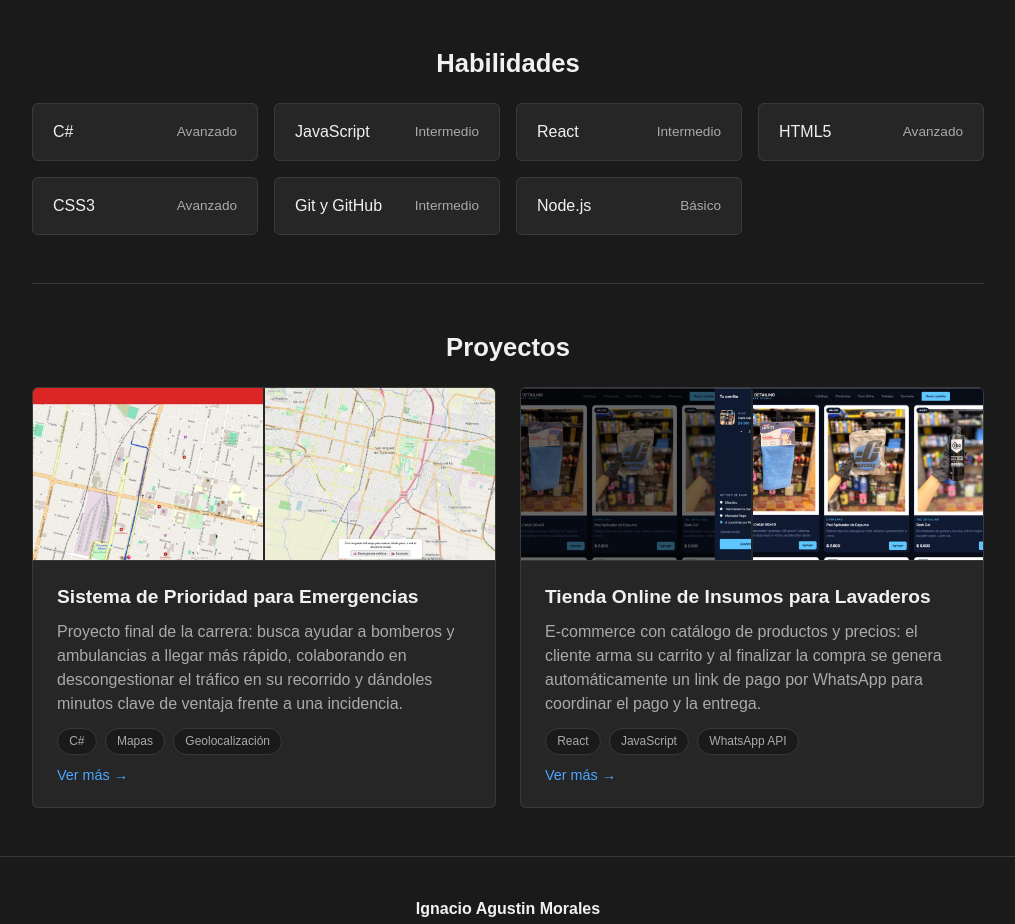
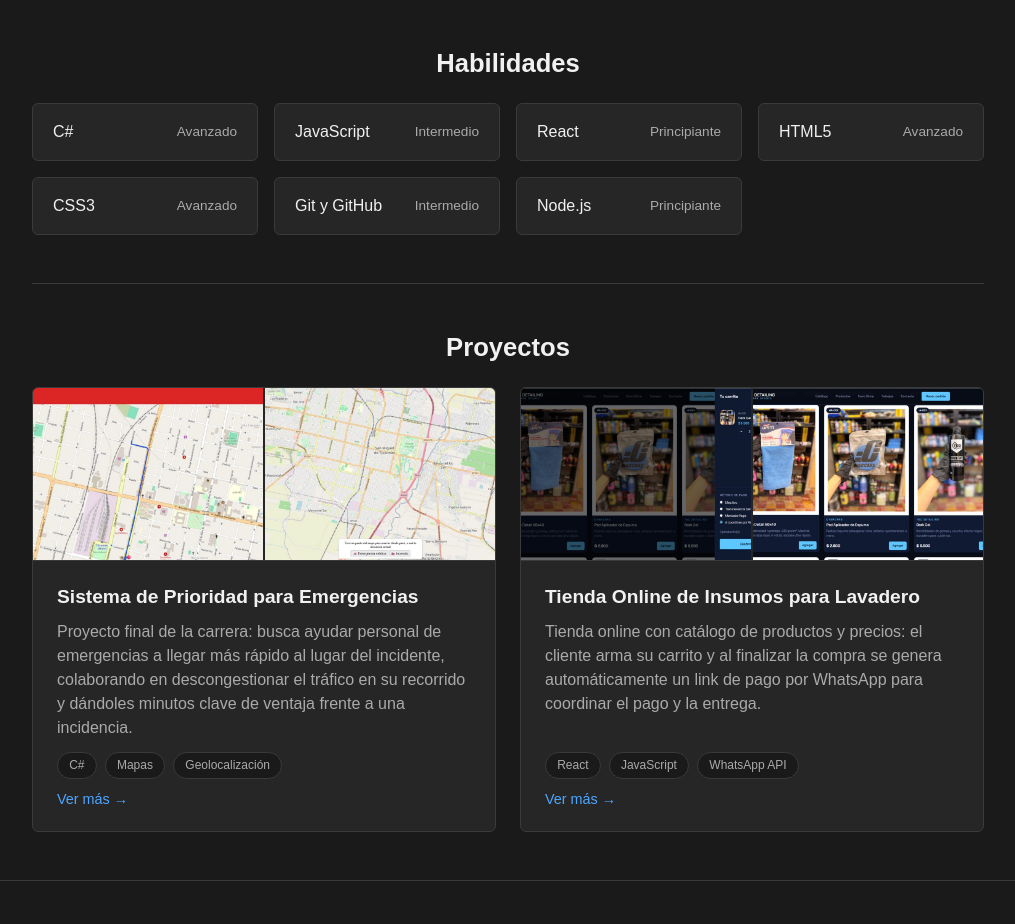
Before and after one commit to agucho03/tp1-react-portafolio-morales-ignacio-agustin, a React (Vite) app: page / in a window 1280 px wide. Shown: the part 660-1584 px from the top of the page, without its empty margins (132-1147 px from the left). Built offline with nearby package versions, Linux system fonts and the light colour scheme.

Commit message:
Header recibe el perfil como objeto guardado en useState, en vez de props sueltas

```diff
--- a/src/App.jsx
+++ b/src/App.jsx
@@ -1,3 +1,4 @@
+import { useState } from 'react'
 import Header from './components/Header'
 import Hero from './components/Hero'
 import About from './components/About'
@@ -9,19 +10,23 @@ import { proyectos } from './data/projects'
 import './App.css'
 
 function App() {
+  // guardo mis datos de perfil como un objeto en un estado
+  const [perfil, setPerfil] = useState({
+    nombre: 'Ignacio Agustin Morales',
+    profesion: 'Estudiante de Programación (UTN)',
+  })
+
   return (
     <>
-      <Header
-        nombre="Ignacio Agustin Morales"
-        profesion="Estudiante de Programación (UTN)"
-      />
+      {/* le paso el objeto perfil entero por props, en vez de nombre y profesion sueltos */}
+      <Header perfil={perfil} />
       <main>
         <Hero />
         <About />
         <Skills habilidades={habilidades} />
         <Projects proyectos={proyectos} />
       </main>
-      <Footer nombre="Ignacio Agustin Morales" />
+      <Footer nombre={perfil.nombre} />
     </>
   )
 }
--- a/src/components/Header.jsx
+++ b/src/components/Header.jsx
@@ -1,16 +1,16 @@
-// Header recibe nombre y profesion por props
-function Header({ nombre, profesion }) {
+// Header recibe el objeto perfil por props (nombre y profesion van adentro)
+function Header({ perfil }) {
   return (
     <header className="header">
       <div className="header__contenido">
-        <span className="header__logo">👨‍💻 {nombre}</span>
+        <span className="header__logo">👨‍💻 {perfil.nombre}</span>
         <nav className="header__nav">
           <a href="#about">Sobre mí</a>
           <a href="#skills">Habilidades</a>
           <a href="#projects">Proyectos</a>
         </nav>
       </div>
-      <p className="header__profesion">{profesion}</p>
+      <p className="header__profesion">{perfil.profesion}</p>
     </header>
   )
 }
--- a/src/data/projects.js
+++ b/src/data/projects.js
@@ -4,16 +4,16 @@ export const proyectos = [
     id: 1,
     titulo: 'Sistema de Prioridad para Emergencias',
     descripcion:
-      'Proyecto final de la carrera: busca ayudar a bomberos y ambulancias a llegar más rápido, colaborando en descongestionar el tráfico en su recorrido y dándoles minutos clave de ventaja frente a una incidencia.',
+      'Proyecto final de la carrera: busca ayudar personal de emergencias a llegar más rápido al lugar del incidente, colaborando en descongestionar el tráfico en su recorrido y dándoles minutos clave de ventaja frente a una incidencia.',
     tecnologias: ['C#', 'Mapas', 'Geolocalización'],
     link: '#',
     imagenes: ['/images/emergencia-1.jpg', '/images/emergencia-2.jpg'],
   },
   {
     id: 2,
-    titulo: 'Tienda Online de Insumos para Lavaderos',
+    titulo: 'Tienda Online de Insumos para Lavadero',
     descripcion:
-      'E-commerce con catálogo de productos y precios: el cliente arma su carrito y al finalizar la compra se genera automáticamente un link de pago por WhatsApp para coordinar el pago y la entrega.',
+      'Tienda online con catálogo de productos y precios: el cliente arma su carrito y al finalizar la compra se genera automáticamente un link de pago por WhatsApp para coordinar el pago y la entrega.',
     tecnologias: ['React', 'JavaScript', 'WhatsApp API'],
     link: '#',
     imagenes: ['/images/lavadero-1.jpg', '/images/lavadero-2.jpg'],
--- a/src/data/skills.js
+++ b/src/data/skills.js
@@ -1,10 +1,9 @@
-// array de habilidades, lo uso en Skills.jsx
 export const habilidades = [
   { nombre: 'C#', nivel: 'Avanzado' },
   { nombre: 'JavaScript', nivel: 'Intermedio' },
-  { nombre: 'React', nivel: 'Intermedio' },
+  { nombre: 'React', nivel: 'Principiante' },
   { nombre: 'HTML5', nivel: 'Avanzado' },
   { nombre: 'CSS3', nivel: 'Avanzado' },
   { nombre: 'Git y GitHub', nivel: 'Intermedio' },
-  { nombre: 'Node.js', nivel: 'Básico' },
+  { nombre: 'Node.js', nivel: 'Principiante' },
 ]
```
Also changed, not shown: src/App.css (+0 -50 lines), src/index.css (+0 -8 lines).
